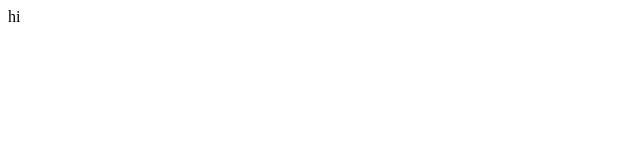
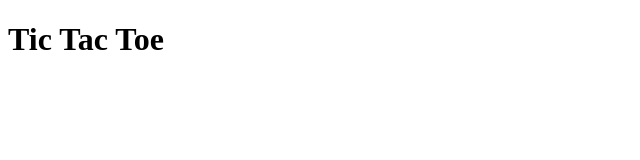
Before and after one commit to debuggingLizard/tictactoe-prompt-engineering, a plain HTML site: page index.html in a window 1280 px wide. Shown: the whole page, without its empty margins (0-640 px from the left). Drawn offline with Linux system fonts and the light colour scheme.

Commit message:
added headline

```diff
--- a/index.html
+++ b/index.html
@@ -6,6 +6,6 @@
     <title>Tic Tac Toe</title>
 </head>
 <body>
-    hi
+    <h1>Tic Tac Toe</h1>
 </body>
 </html>
```
